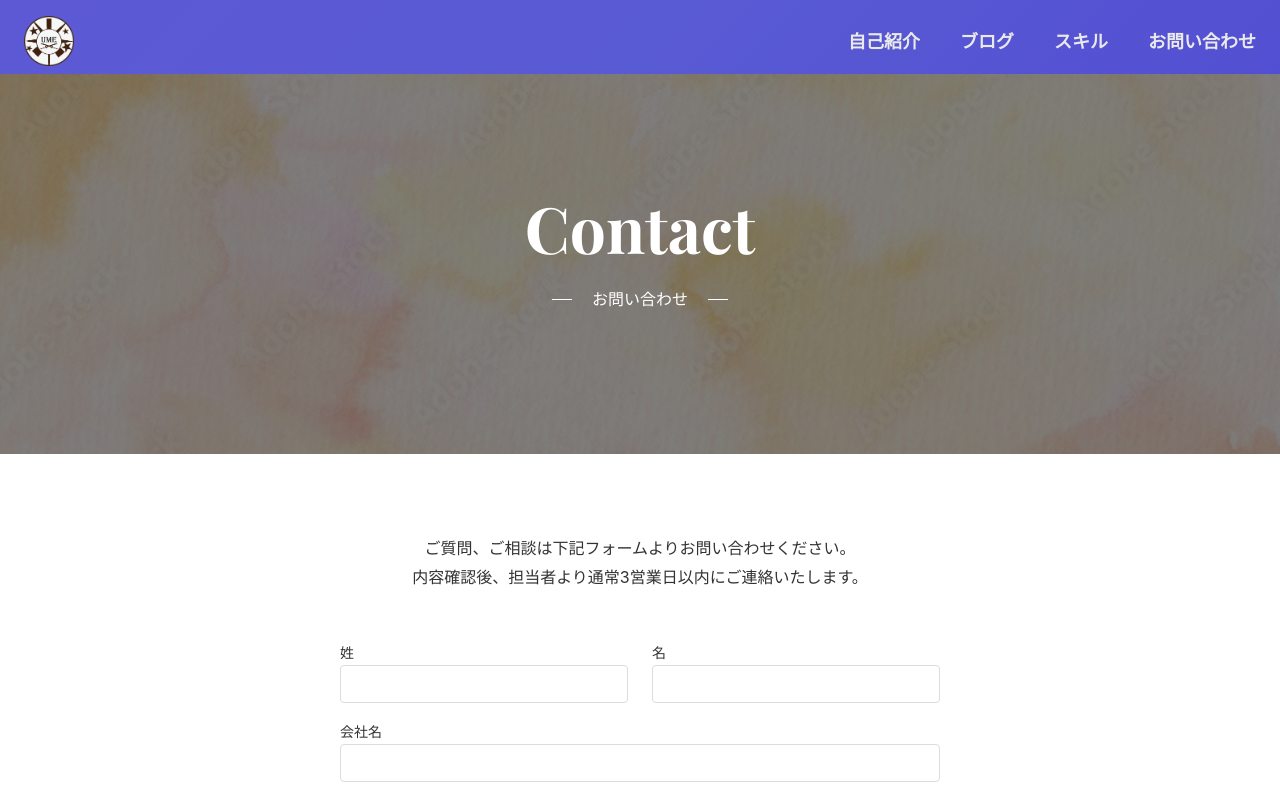
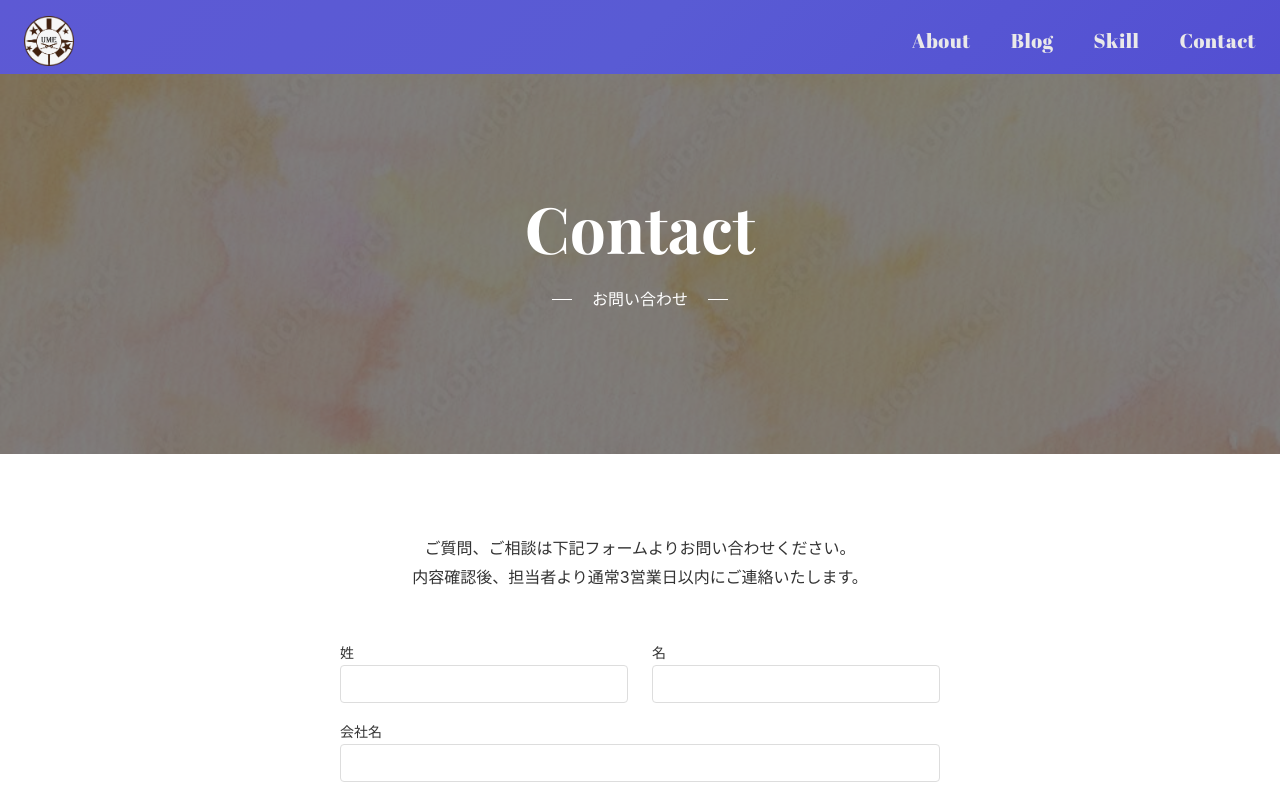
Before and after one commit to KTCume/react-next-portfolio, a Next.js app: page /contact in a window 1280 px wide. Shown: the top 800 px of the page. Built offline with nearby package versions, Linux system fonts and the light colour scheme.

Commit message:
メニュー編集

```diff
--- a/app/_components/Menu/index.module.css
+++ b/app/_components/Menu/index.module.css
@@ -1,4 +1,4 @@
-@import url('https://fonts.googleapis.com/css2?family=Playfair+Display:wght@400;700&display=swap');
+@import url('https://fonts.googleapis.com/css2?family=Abril+Fatface&display=swap');
 
 
 /* メニューのロゴ部分 */
@@ -30,11 +30,13 @@
 .items li a {
   text-decoration: none;
   color: inherit;
-  font-family: 'Playfair Display', serif; /* 読みやすいエレガントなフォント */
-  font-weight: bold;
-  font-size: 18px;
+  font-family: 'Abril Fatface', serif; /* モダンで目を引くデザイン */
+  font-weight: 200; /* フォントの太さを調整 */
+  font-size: 20px; /* 読みやすいサイズ */
+  letter-spacing: 0.5px; /* 少し文字間隔を広げて洗練された印象に */
   transition: color 0.3s ease, transform 0.3s ease;
 }
+
 
 .items li:hover a {
   color: #ffcc66; /* 見やすく目に優しい明るいオレンジ */
--- a/app/_components/Menu/index.tsx
+++ b/app/_components/Menu/index.tsx
@@ -55,16 +55,16 @@ export default function Menu() {
         )}
         <ul className={styles.items}>
           <li>
-            <Link href="/about" onClick={handleLinkClick}>自己紹介</Link>
+            <Link href="/about" onClick={handleLinkClick}>About</Link>
           </li>
           <li>
-            <Link href="/news" onClick={handleLinkClick}>ブログ</Link>
+            <Link href="/news" onClick={handleLinkClick}>Blog</Link>
           </li>
           <li>
-            <Link href="/skill" onClick={handleLinkClick}>スキル</Link>
+            <Link href="/skill" onClick={handleLinkClick}>Skill</Link>
           </li>
           <li>
-            <Link href="/contact" onClick={handleLinkClick}>お問い合わせ</Link>
+            <Link href="/contact" onClick={handleLinkClick}>Contact</Link>
           </li>
         </ul>
         <button className={cx(styles.button, styles.close)} onClick={close}>
```
